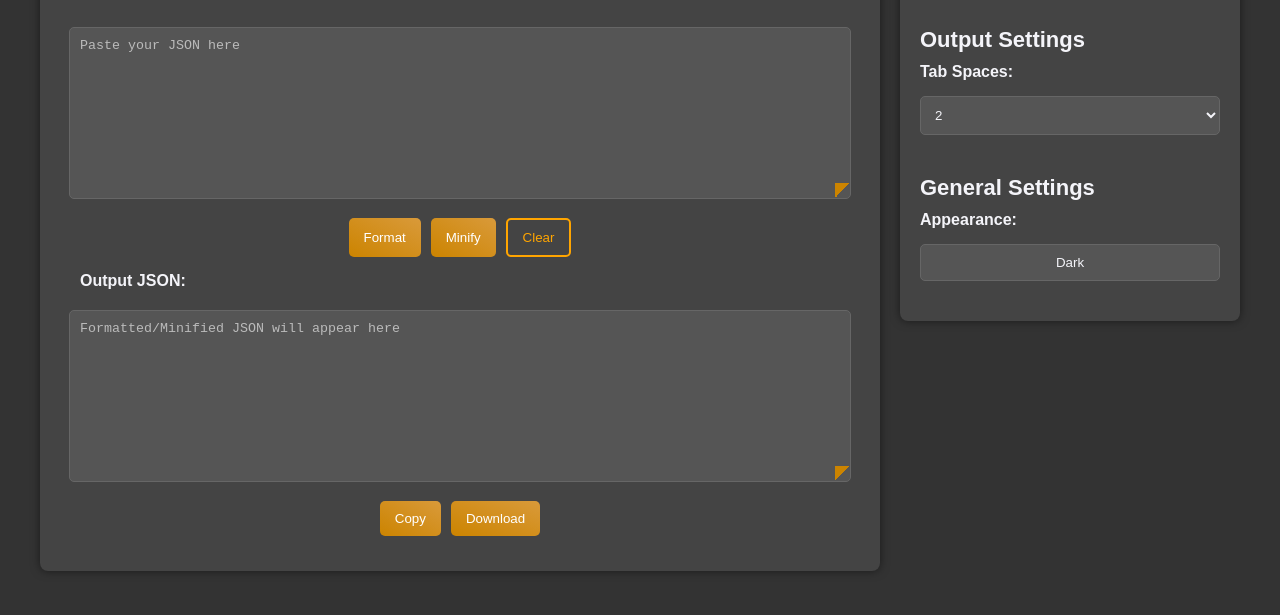
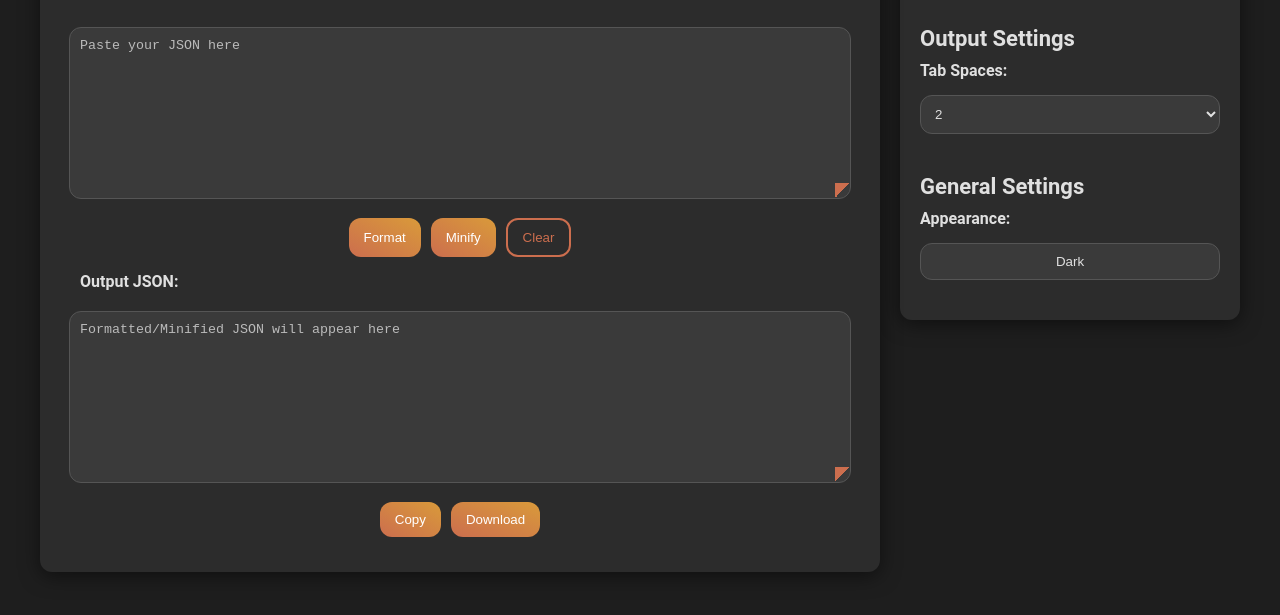
Before and after one commit to ameysh/sleek-json, a website: page index.html in a window 1280 px wide. Shown: the part 185-800 px from the top of the page. Drawn offline with nearby package versions, Linux system fonts and the light colour scheme.

Commit message:
Improve UI and add more animations

```diff
--- a/styles/styles.css
+++ b/styles/styles.css
@@ -1,6 +1,6 @@
 body {
-  font-family: Arial, sans-serif;
-  background-color: #f4f4f9;
+  font-family: "Roboto", sans-serif;
+  background-color: #f0f2f5;
   color: #333;
   margin: 0;
   padding: 0;
@@ -8,11 +8,12 @@ body {
   justify-content: center;
   align-items: center;
   min-height: 100vh;
+  transition: background-color 0.3s, color 0.3s;
 }
 
 body.dark {
-  background-color: #333;
-  color: #f4f4f9;
+  background-color: #1e1e1e;
+  color: #e0e0e0;
 }
 
 .container {
@@ -21,26 +22,27 @@ body.dark {
   text-align: center;
   padding: 20px;
   background: #fff;
-  border-radius: 8px;
-  box-shadow: 0 0 10px rgba(0, 0, 0, 0.1);
+  border-radius: 12px;
+  box-shadow: 0 4px 20px rgba(0, 0, 0, 0.1);
   position: relative;
+  transition: background 0.3s, box-shadow 0.3s;
 }
 
 body.dark .container {
-  background: #444;
-  box-shadow: 0 0 10px rgba(0, 0, 0, 0.5);
+  background: #2c2c2c;
+  box-shadow: 0 4px 20px rgba(0, 0, 0, 0.5);
 }
 
 h1 {
   text-align: center;
   margin-bottom: 20px;
-  background: linear-gradient(to top right, #ffa500, #fbc054);
+  background: linear-gradient(to top right, #ff7e5f, #feb47b);
   -webkit-background-clip: text;
   -webkit-text-fill-color: transparent;
 }
 
 body.dark h1 {
-  background: linear-gradient(to top right, #ffa500, #fbc054);
+  background: linear-gradient(to top right, #ff7e5f, #feb47b);
   -webkit-background-clip: text;
   -webkit-text-fill-color: transparent;
 }
@@ -52,26 +54,27 @@ textarea {
   margin: 15px auto;
   padding: 10px;
   border: 1px solid #ddd;
-  border-radius: 5px;
+  border-radius: 12px;
   font-family: monospace;
-  background: #e9f7fe;
+  background: #f9f9f9;
   color: #333;
   resize: vertical;
   overflow: auto;
+  transition: background 0.3s, color 0.3s, border 0.3s;
 }
 
 textarea::-webkit-resizer {
-  background: linear-gradient(to bottom right, #ffa500 50%, transparent 50%);
+  background: linear-gradient(to bottom right, #ff7e5f 50%, transparent 50%);
 }
 
 body.dark textarea::-webkit-resizer {
-  background: linear-gradient(to bottom right, #cc8400 50%, transparent 50%);
+  background: linear-gradient(to bottom right, #cc6e4e 50%, transparent 50%);
 }
 
 body.dark textarea {
-  background: #555;
-  color: #f4f4f9;
-  border: 1px solid #666;
+  background: #3a3a3a;
+  color: #e0e0e0;
+  border: 1px solid #555;
 }
 
 body.dark textarea::placeholder {
@@ -96,75 +99,78 @@ body.dark textarea:focus {
 button {
   padding: 10px 15px;
   border: none;
-  border-radius: 5px;
-  background: linear-gradient(to top right, #ffa500, #fbc054);
+  border-radius: 12px;
+  background: linear-gradient(to top right, #ff7e5f, #feb47b);
   color: white;
   cursor: pointer;
+  transition: background 0.3s, transform 0.3s;
 }
 
 body.dark button {
-  background: linear-gradient(to top right, #cc8400, #d99a3a);
+  background: linear-gradient(to top right, #cc6e4e, #d99a3a);
 }
 
 button:hover {
-  background: linear-gradient(to top right, #ff8c00, #fba034);
+  background: linear-gradient(to top right, #ff6a3d, #fe9a6b);
+  transform: translateY(-2px);
 }
 
 body.dark button:hover {
-  background: linear-gradient(to top right, #b36b00, #c4882a);
+  background: linear-gradient(to top right, #b35a2d, #c4882a);
 }
 
 button#exampleButton,
 button#clearButton {
   background: none;
-  border: 2px solid #ffa500;
-  color: #ffa500;
+  border: 2px solid #ff7e5f;
+  color: #ff7e5f;
 }
 
 body.dark button#exampleButton,
 body.dark button#clearButton {
   background: none;
-  border: 2px solid #ffa500;
-  color: #ffa500;
+  border: 2px solid #cc6e4e;
+  color: #cc6e4e;
 }
 
 button#exampleButton:hover,
 button#clearButton:hover {
   background: none;
-  border: 2px solid #ff8c00;
-  color: #ff8c00;
+  border: 2px solid #ff6a3d;
+  color: #ff6a3d;
 }
 
 body.dark button#exampleButton:hover,
 body.dark button#clearButton:hover {
   background: none;
-  border: 2px solid #ff8c00;
-  color: #ff8c00;
+  border: 2px solid #b35a2d;
+  color: #b35a2d;
 }
 
 #themeToggle {
   padding: 10px;
   border: 1px solid #ddd;
-  border-radius: 5px;
+  border-radius: 12px;
   background: #fff;
   color: #333;
   cursor: pointer;
+  transition: background 0.3s, color 0.3s, border 0.3s;
 }
 
 body.dark #themeToggle {
-  background: #555;
-  color: #f4f4f9;
-  border: 1px solid #666;
+  background: #3a3a3a;
+  color: #e0e0e0;
+  border: 1px solid #555;
 }
 
 #themeToggle:hover {
-  background: #f4f4f9;
+  background: #f0f2f5;
   color: #333;
 }
 
 body.dark #themeToggle:hover {
-  background: #666;
-  color: #f4f4f9;
+  background: #555;
+  color: #e0e0e0;
 }
 
 .error {
@@ -172,17 +178,18 @@ body.dark #themeToggle:hover {
   background-color: #f2dede;
   border: 1px solid #ebccd1;
   padding: 10px;
-  border-radius: 5px;
+  border-radius: 12px;
   font-size: 14px;
   margin-top: 10px;
   display: none;
   width: calc(100% - 40px);
   max-width: 100%;
   margin: 15px auto;
+  transition: background-color 0.3s, color 0.3s, border 0.3s;
 }
 
 body.dark .error {
-  color: #f4f4f9;
+  color: #e0e0e0;
   background-color: #d9534f;
   border: 1px solid #a94442;
 }
@@ -203,16 +210,17 @@ body.dark .error {
 select {
   padding: 10px;
   border: 1px solid #ddd;
-  border-radius: 5px;
+  border-radius: 12px;
   background: #fff;
   color: #333;
   cursor: pointer;
+  transition: background 0.3s, color 0.3s, border 0.3s;
 }
 
 body.dark select {
-  background: #555;
-  color: #f4f4f9;
-  border: 1px solid #666;
+  background: #3a3a3a;
+  color: #e0e0e0;
+  border: 1px solid #555;
 }
 
 label {
@@ -225,65 +233,71 @@ label {
 #copyButton {
   padding: 10px 15px;
   border: none;
-  border-radius: 5px;
-  background: linear-gradient(to top right, #ffa500, #fbc054);
+  border-radius: 12px;
+  background: linear-gradient(to top right, #ff7e5f, #feb47b);
   color: white;
   cursor: pointer;
+  transition: background 0.3s, transform 0.3s;
 }
 
 body.dark #copyButton {
-  background: linear-gradient(to top right, #cc8400, #d99a3a);
+  background: linear-gradient(to top right, #cc6e4e, #d99a3a);
 }
 
 #copyButton:hover {
-  background: linear-gradient(to top right, #ff8c00, #fba034);
+  background: linear-gradient(to top right, #ff6a3d, #fe9a6b);
+  transform: translateY(-2px);
 }
 
 body.dark #copyButton:hover {
-  background: linear-gradient(to top right, #b36b00, #c4882a);
+  background: linear-gradient(to top right, #b35a2d, #c4882a);
 }
 
 #downloadButton {
   padding: 10px 15px;
   border: none;
-  border-radius: 5px;
-  background: linear-gradient(to top right, #ffa500, #fbc054);
+  border-radius: 12px;
+  background: linear-gradient(to top right, #ff7e5f, #feb47b);
   color: white;
   cursor: pointer;
+  transition: background 0.3s, transform 0.3s;
 }
 
 body.dark #downloadButton {
-  background: linear-gradient(to top right, #cc8400, #d99a3a);
+  background: linear-gradient(to top right, #cc6e4e, #d99a3a);
 }
 
 #downloadButton:hover {
-  background: linear-gradient(to top right, #ff8c00, #fba034);
+  background: linear-gradient(to top right, #ff6a3d, #fe9a6b);
+  transform: translateY(-2px);
 }
 
 body.dark #downloadButton:hover {
-  background: linear-gradient(to top right, #b36b00, #c4882a);
+  background: linear-gradient(to top right, #b35a2d, #c4882a);
 }
 
 #uploadButton {
   padding: 10px 15px;
   border: none;
-  border-radius: 5px;
-  background: linear-gradient(to top right, #ffa500, #fbc054);
+  border-radius: 12px;
+  background: linear-gradient(to top right, #ff7e5f, #feb47b);
   color: white;
   cursor: pointer;
   margin-left: 10px;
+  transition: background 0.3s, transform 0.3s;
 }
 
 body.dark #uploadButton {
-  background: linear-gradient(to top right, #cc8400, #d99a3a);
+  background: linear-gradient(to top right, #cc6e4e, #d99a3a);
 }
 
 #uploadButton:hover {
-  background: linear-gradient(to top right, #ff8c00, #fba034);
+  background: linear-gradient(to top right, #ff6a3d, #fe9a6b);
+  transform: translateY(-2px);
 }
 
 body.dark #uploadButton:hover {
-  background: linear-gradient(to top right, #b36b00, #c4882a);
+  background: linear-gradient(to top right, #b35a2d, #c4882a);
 }
 
 .input-label,
@@ -298,7 +312,7 @@ body.dark #uploadButton:hover {
 
 body.dark .input-label,
 body.dark .output-label {
-  color: #f4f4f9;
+  color: #e0e0e0;
 }
 
 .input-container {
@@ -319,30 +333,30 @@ body.dark .output-label {
 }
 
 ::-webkit-scrollbar-track {
-  background: #f4f4f9;
+  background: #f0f2f5;
 }
 
 body.dark ::-webkit-scrollbar-track {
-  background: #333;
+  background: #1e1e1e;
 }
 
 ::-webkit-scrollbar-thumb {
-  background-color: #ffa500;
+  background-color: #ff7e5f;
   border-radius: 10px;
-  border: 3px solid #f4f4f9;
+  border: 3px solid #f0f2f5;
 }
 
 body.dark ::-webkit-scrollbar-thumb {
-  background-color: #cc8400;
-  border: 3px solid #333;
+  background-color: #cc6e4e;
+  border: 3px solid #1e1e1e;
 }
 
 ::-webkit-scrollbar-thumb:hover {
-  background-color: #ff8c00;
+  background-color: #ff6a3d;
 }
 
 body.dark ::-webkit-scrollbar-thumb:hover {
-  background-color: #b36b00;
+  background-color: #b35a2d;
 }
 
 .main-container {
@@ -359,16 +373,17 @@ body.dark ::-webkit-scrollbar-thumb:hover {
   width: 300px;
   padding: 20px;
   background: #fff;
-  border-radius: 8px;
-  box-shadow: 0 0 10px rgba(0, 0, 0, 0.1);
+  border-radius: 12px;
+  box-shadow: 0 4px 20px rgba(0, 0, 0, 0.1);
   display: flex;
   flex-direction: column;
   gap: 20px;
+  transition: background 0.3s, box-shadow 0.3s;
 }
 
 body.dark .secondary-container {
-  background: #444;
-  box-shadow: 0 0 10px rgba(0, 0, 0, 0.5);
+  background: #2c2c2c;
+  box-shadow: 0 4px 20px rgba(0, 0, 0, 0.5);
 }
 
 .secondary-container h2 {
@@ -378,7 +393,7 @@ body.dark .secondary-container {
 }
 
 body.dark .secondary-container h2 {
-  color: #f4f4f9;
+  color: #e0e0e0;
 }
 
 .secondary-container .options {
@@ -399,22 +414,23 @@ body.dark .secondary-container h2 {
 }
 
 body.dark .option-group label {
-  color: #f4f4f9;
+  color: #e0e0e0;
 }
 
 .option-group select {
   padding: 10px;
   border: 1px solid #ddd;
-  border-radius: 5px;
+  border-radius: 12px;
   background: #fff;
   color: #333;
   cursor: pointer;
+  transition: background 0.3s, color 0.3s, border 0.3s;
 }
 
 body.dark .option-group select {
-  background: #555;
-  color: #f4f4f9;
-  border: 1px solid #666;
+  background: #3a3a3a;
+  color: #e0e0e0;
+  border: 1px solid #555;
 }
 
 .section-title {
@@ -425,7 +441,7 @@ body.dark .option-group select {
 }
 
 body.dark .section-title {
-  color: #f4f4f9;
+  color: #e0e0e0;
 }
 
 .section {
```
